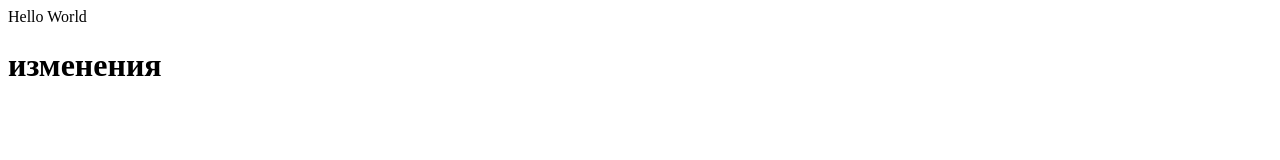
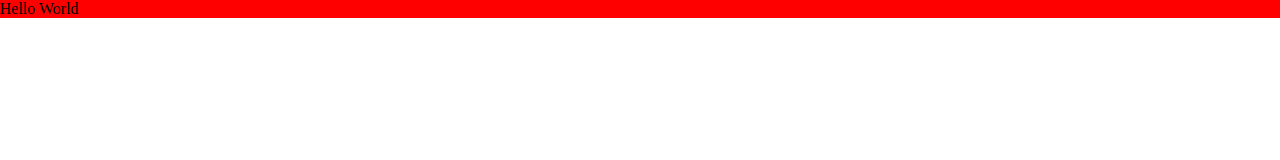
Before and after one commit to stepan-mastadont-githaba/209is-Moiseev-Noscov, a plain HTML site: page src/index.html in a window 1280 px wide. Drawn offline with Linux system fonts and the light colour scheme.

Commit message:
12:20:07,99 , 22.04.2025

```diff
--- a/index.html
+++ b/src/index.html
@@ -3,10 +3,10 @@
 <head>
     <meta charset="UTF-8">
     <meta name="viewport" content="width=device-width, initial-scale=1.0">
+    <link rel="stylesheet" href="./styles/style.css">
     <title>Document</title>
 </head>
 <body>
     <header>Hello World</header>
-    <h1>изменения</h1>
 </body>
 </html>
--- /dev/null
+++ b/src/styles/style.css
@@ -0,0 +1,7 @@
+* {
+    margin: 0%;
+}
+
+header {
+    background-color: red
+}
```
Also changed, not shown: 3 other files.
